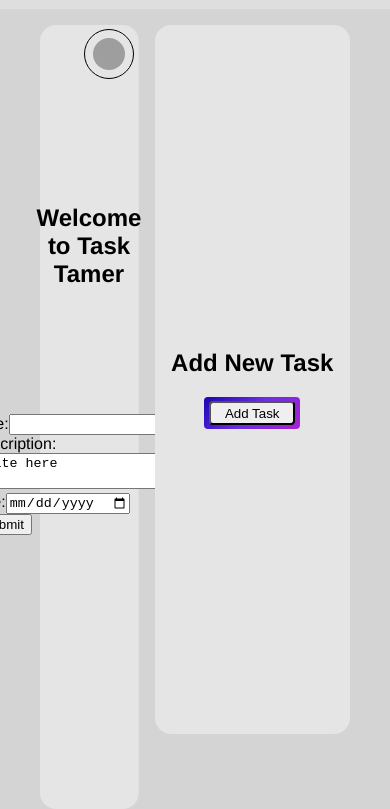
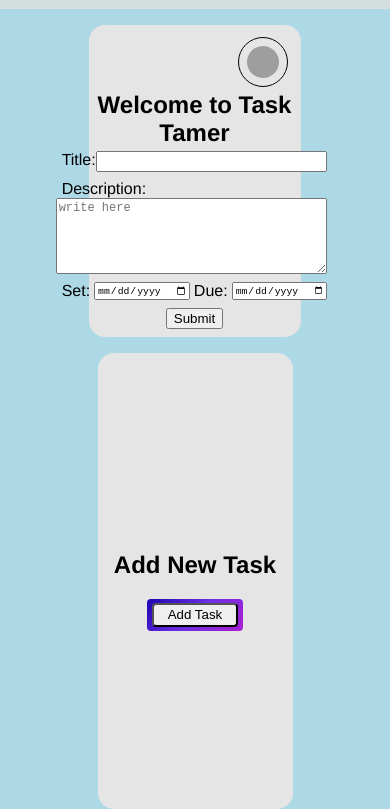
Before and after one commit to SFH6-Devs/task-tamer, a plain HTML site: page index.html in a window 390 px wide. Shown: the part 41-850 px from the top of the page. Drawn offline with Linux system fonts and the light colour scheme; grey boxes are pictures that could not be loaded.

Commit message:
Work on Ihsans code, made some imporvements and added style to it also I tried to implement responsiveness to the screen , next step is to implement the js to make it hide when the site loads and show when the 'add task' button is pressed

```diff
--- a/index.html
+++ b/index.html
@@ -68,19 +68,21 @@
             gap: 16px;
         }
         .sidebar {
-
+            max-width: 377px;
+            padding: 8px;
             display: flex;
             width: calc(var(--sidewidth));
-            max-width: 272px;
+
             /*background-color: var(--sidebar-background-color);*/
             background-color: #e5e5e5;
             border-right: 1px solid var(--nav-background-color);
-            /*max-height: 28vh;*/
+            max-height: fit-content;
+
             border-radius: 16px;
             justify-content: start;
             align-items: center;
             flex-direction: column;
-            row-gap: 16%;
+            gap: 4px;
 
         }
         .sidebar  h2{
@@ -147,9 +149,83 @@
             justify-content: center;
 
         }
-        #text-area{
+        form *{
+            min-width: none;
+        }
+        form{
+
+            display: flex;
+            flex-direction: row;
+            flex-wrap: wrap;
+            gap: 8px;
+            justify-content: center;
             max-width: fit-content;
-            min-width: fit-content;
+        }
+        form textarea{
+            font-size: 12px;
+            min-height: 13px;
+        }
+        .date{
+            display: flex;
+            width: 100%;
+            gap: 4px;
+        }
+
+        .date input{
+            font-size: 75%;
+        }
+        .desc{
+            display: flex;
+            flex-grow: 1;
+            flex-direction: column;
+            width: fit-content;
+        }
+        .desc label{
+            text-align: left;
+        }
+        .desc textarea{
+            display: flex;
+            align-self: flex-end;
+            width: 100%;
+
+
+        }
+        .title{
+            display: flex;
+            flex-grow: 1;
+
+        }
+        .title input{
+            width: 100%;
+        }
+        @media only screen and (max-width: 1024px) {
+            body {
+
+                background-color: lightblue;
+            }
+            section{
+                display: flex;
+                flex-direction: column;
+                align-items: center;
+
+            }
+            .sidebar{
+                display: flex;
+                flex-grow: 1;
+                width: 50%;
+
+            }
+            .main{
+                display: flex;
+                flex-grow: 1;
+                width: 50%;
+
+            }
+        }
+        @media only screen and (max-width: 1024px) {
+            body {
+                background-color: lightblue;
+        }
         }
     </style>
     <body>
@@ -171,15 +247,32 @@
                     <div class="actionside" id="actionside">
                         <h2>Welcome to Task Tamer</h2>
                     </div>
-                    <form>
-                        <label>Title:</label><input type="text">
-                        <label>description:</label>
-                        <textarea name="textarea" rows="2" cols="26" id="text-area">write here</textarea>
-                        <br>
-                        <label>due:</label><input type="date">
-                        <br>
-                        <input type="submit">
-                    </form>
+                    <div class="taskadd">
+                        <form>
+
+                            <div class="title">
+                                <label>Title:</label>
+                                <input type="text">
+                            </div>
+                            <div class="desc">
+                                <label>Description:</label>
+                                <textarea name="textarea" rows="5"  id="text-area" placeholder="write here"></textarea>
+                            </div>
+
+                            <div class="date">
+                                <label>Set:</label>
+                                <input type="date">
+
+                                <label>Due:</label>
+                                <input type="date">
+                            </div>
+
+                            <input type="submit">
+                        </form>
+
+
+                    </div>
+
 
                 </div>
 
```
